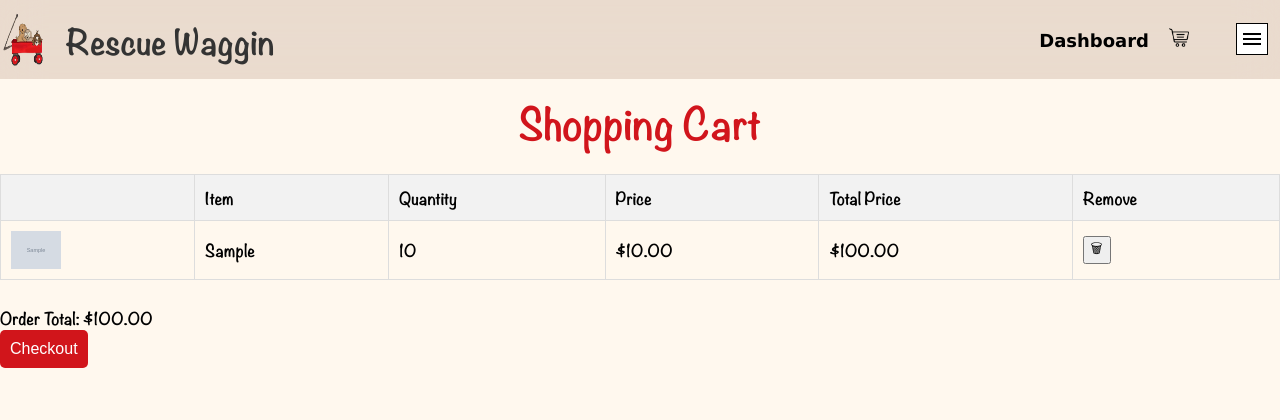
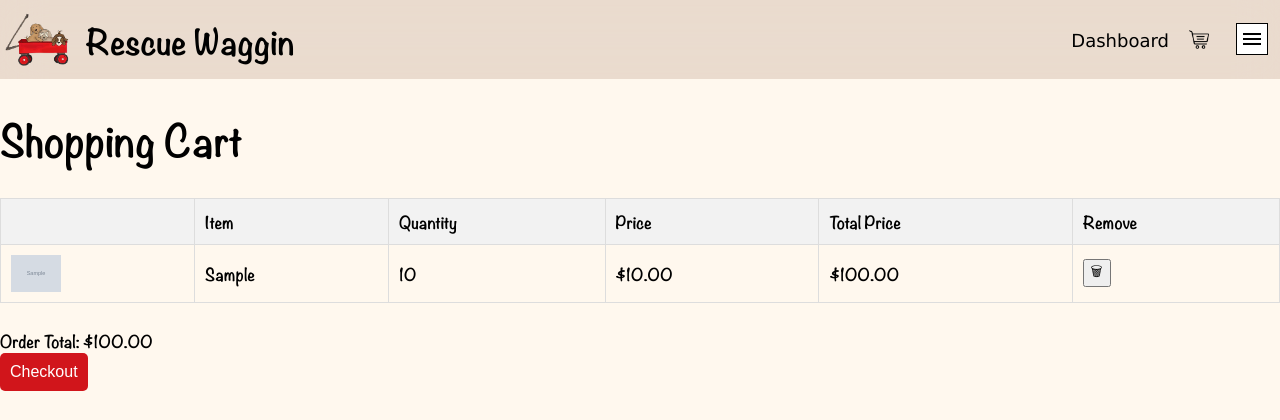
Before and after one commit to t-schneids/midterm, a PHP site: page /shoppingCart.php in a window 1280 px wide. Shown: the top 420 px of the page. Run offline with PHP 8.4, Linux system fonts and the light colour scheme; the visitor is signed in with stand-in values (Sample User, id 1); tables that the repository leaves empty or names only in its code hold one stand-in row (values such as "Sample post"); grey boxes marked "Sample" are stand-in pictures.

Commit message:
changes to shopping cart

```diff
--- a/shoppingCart.css
+++ b/shoppingCart.css
@@ -2,51 +2,6 @@
     max-width: 1200px;
     margin: 0 auto;
     padding: 20px;
-}
-
-.navlist {
-    overflow: hidden;
-    list-style-type: none;
-    margin: 0;
-    background-color: rgba(152, 106, 79, 0.2);
-    padding: 0;
-    font-size: large;
-    -webkit-backdrop-filter: blur(20px);
-    backdrop-filter: blur(20px);
-}
-
-.logo img {
-    width: 50px;
-}
-
-.newTabs {
-    margin-left: 10px;
-    font-weight: bold;
-    text-decoration: none;
-    color: #333;
-}
-
-.profile, .cart, .tabGroup {
-    list-style: none;
-    display: flex;
-    margin-top: 10px;
-}
-
-.profile li, .cart li, .tabGroup li {
-    margin-right: 20px;
-}
-
-.tabs, .newTabs {
-    text-decoration: none;
-    color: #333;
-    font-weight: bold;
-}
-
-h1 {
-    color: rgb(209, 21, 28);
-    margin: 10px;
-    font-size: 40px;
-    text-align: center;
 }
 
 #cartTable {
@@ -55,7 +10,8 @@ h1 {
     margin-top: 20px;
 }
 
-#cartTable th, #cartTable td {
+#cartTable th,
+#cartTable td {
     padding: 10px;
     border: 1px solid #ddd;
     text-align: left;
@@ -71,7 +27,7 @@ h1 {
 }
 
 #cartTable td {
-    vertical-align: middle; /* Align text in the middle of the cell */
+    vertical-align: middle;
 }
 
 .totalOrderPrice {
@@ -94,5 +50,10 @@ h1 {
 }
 
 .price::before {
-    content: "$"; /* Adding the "$" symbol */
-  }
+    content: "$";
+}
+
+#companyName a {
+    text-decoration: none;
+    color: black;
+}
--- a/shoppingCart.php
+++ b/shoppingCart.php
@@ -94,7 +94,9 @@ $output_page = "<html>$head <body>
                 <img src='wagonLogo.png' alt='company logo'>
             </a>
         </li>
-                <li class='newTabs' id='companyName'>Rescue Waggin</li>
+        <li class='newTabs' id='companyName'>
+            <a href='index.html'> Rescue Waggin </a>
+        </li>
     </div>
 </ul>
     </nav>
```
Also changed, not shown: items.php (+6 -2 lines). Lines whose indentation alone changed are shown as unchanged.
